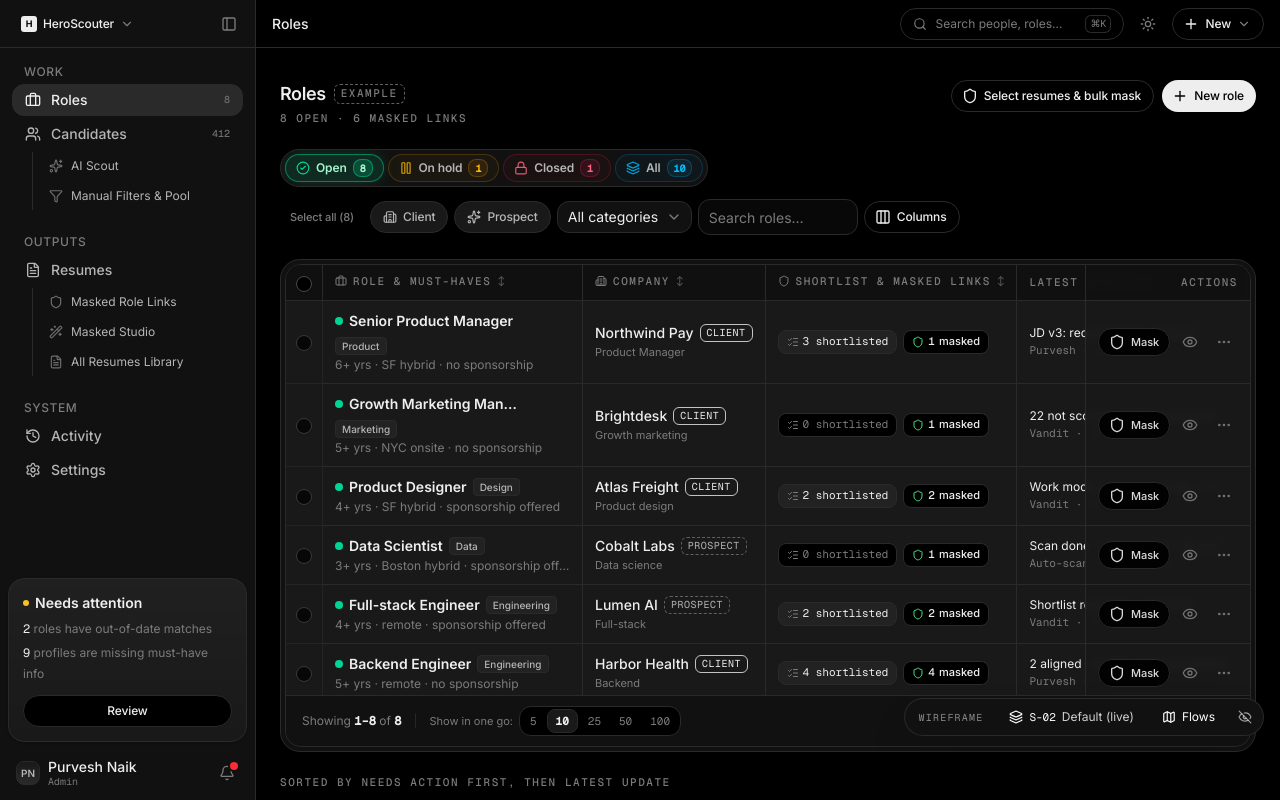
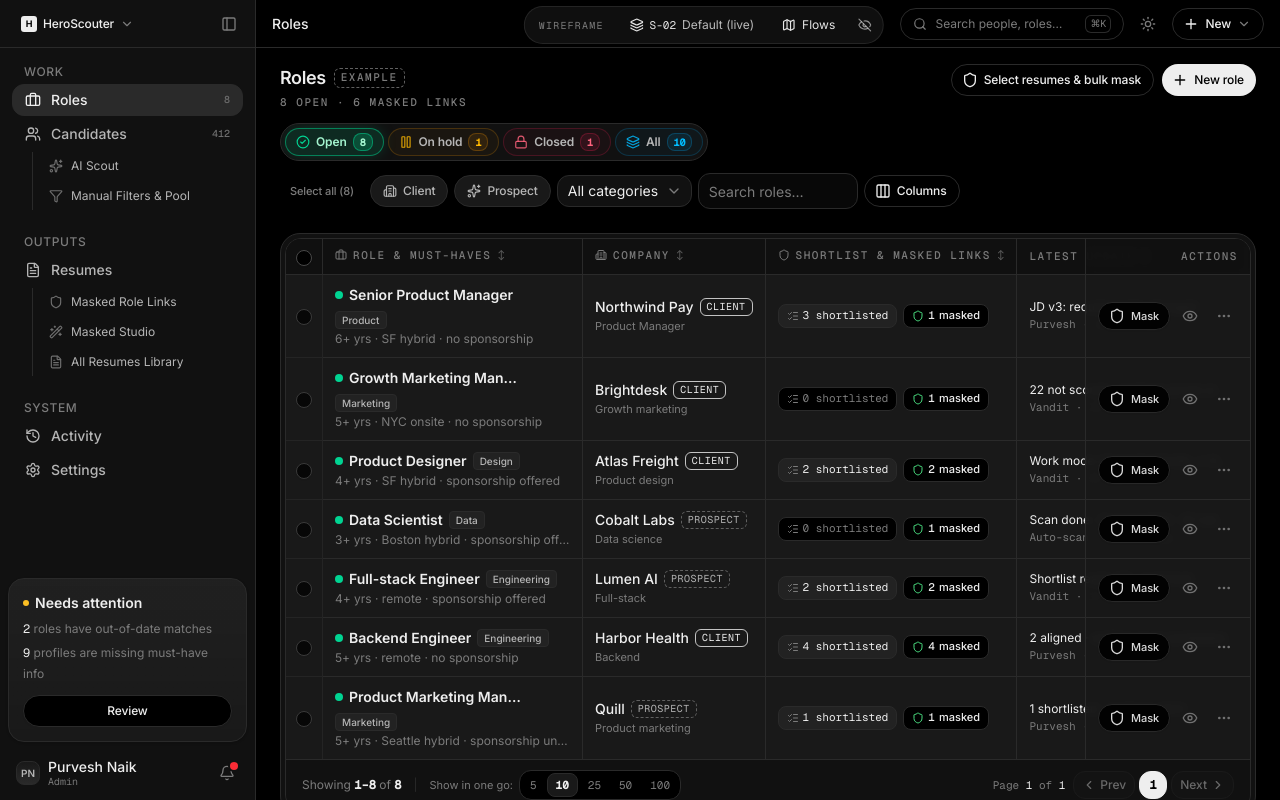
Before and after one commit to vanditdubeywork/HeroScouters, a React (Vite) app: page /#/roles in a window 1280 px wide. Built offline with nearby package versions, Linux system fonts and the light colour scheme.

Commit message:
Anchor table and pagination bar fixed to the bottom of the viewport

```diff
--- a/src/components/hs.tsx
+++ b/src/components/hs.tsx
@@ -155,7 +155,7 @@ function parseColStyle(w?: string): React.CSSProperties | undefined {
 export function DataTable<T extends { id: string }>({
   columns, rows, onRowClick, selectable, selected, onSelectedChange, loading, empty, rowActions, rowClassName, dense,
   columnMenu, isSelectable, quietCheckbox, caption, toolbar, stickyActions = true,
-  defaultPageSize = 10, pageSizeOptions = [5, 10, 25, 50, 100], totalPoolCount, footerNote, maxHeight = 'max-h-[430px]', paginated = true,
+  defaultPageSize = 10, pageSizeOptions = [5, 10, 25, 50, 100], totalPoolCount, footerNote, maxHeight = 'h-[calc(100vh-280px)] max-h-[calc(100vh-280px)]', paginated = true,
 }: {
   columns: Column<T>[]; rows: T[]; onRowClick?: (r: T) => void
   selectable?: boolean; selected?: string[]; onSelectedChange?: (ids: string[]) => void
@@ -219,13 +219,13 @@ export function DataTable<T extends { id: string }>({
   }
 
   return (
-    <section className="rounded-2xl border border-border bg-gray-100 p-1">
+    <section className="flex flex-col rounded-2xl border border-border bg-gray-100 p-1">
       {toolbar && (
-        <div className="flex flex-wrap items-center justify-between gap-2 px-3 py-2">
+        <div className="flex shrink-0 flex-wrap items-center justify-between gap-2 px-3 py-2">
           {toolbar}
         </div>
       )}
-      <div className="overflow-hidden rounded-xl border border-border bg-card">
+      <div className="flex flex-col overflow-hidden rounded-xl border border-border bg-card">
         {/* Locked-height internal scroll container with sticky header */}
         <div
           tabIndex={0}
@@ -374,9 +374,9 @@ export function DataTable<T extends { id: string }>({
           </table>
         </div>
 
-        {/* Bottom SaaS Page-Size ("Show in one go") & Pagination Footer Bar */}
+        {/* Bottom SaaS Page-Size ("Show in one go") & Pagination Footer Bar — Fixed/Docked at bottom of table */}
         {!loading && totalRows > 0 && paginated && (
-          <div className="flex flex-wrap items-center justify-between gap-3 border-t border-border bg-gray-100/90 px-4 py-2.5 text-xs">
+          <div className="sticky bottom-0 z-20 mt-auto flex shrink-0 flex-wrap items-center justify-between gap-3 border-t border-border bg-gray-100/95 px-4 py-2.5 text-xs backdrop-blur-xs">
             {/* Left: Range readout + Show results in one go selector */}
             <div className="flex flex-wrap items-center gap-3">
               <span className="text-muted-foreground">
--- a/src/screens/CandidatesList.tsx
+++ b/src/screens/CandidatesList.tsx
@@ -1283,7 +1283,7 @@ export function CandidatesList() {
 
   /* ---------- Shared Candidate Table View ---------- */
   const renderCandidateTableSection = (compactForSplitWorkspace = false) => (
-    <div className={compactForSplitWorkspace ? 'space-y-3' : 'space-y-6'}>
+    <div className={cn('flex flex-1 flex-col', compactForSplitWorkspace ? 'space-y-3' : 'space-y-4')}>
       {(selected.length > 0 || allMatching) && (
         <SelectionBar
           count={selected.length}
@@ -1362,7 +1362,7 @@ export function CandidatesList() {
           onMask={id => setBulkMaskCandIds([id])}
         />
       ) : (
-        <div onKeyDown={onTableKey}>
+        <div className="flex flex-1 flex-col" onKeyDown={onTableKey}>
           <DataTable
             caption="Candidates pool"
             dense={compactForSplitWorkspace}
@@ -1377,8 +1377,13 @@ export function CandidatesList() {
             onRowClick={c => setPreview(c.id)}
             defaultPageSize={10}
             totalPoolCount={count}
-            maxHeight="max-h-[430px]"
-            footerNote="P3: Missing fields pass as Assumed"
+            maxHeight={
+              compactForSplitWorkspace
+                ? 'h-[calc(100vh-285px)] max-h-[calc(100vh-285px)]'
+                : consoleExpanded
+                  ? 'h-[calc(100vh-520px)] max-h-[calc(100vh-520px)] min-h-[260px]'
+                  : 'h-[calc(100vh-352px)] max-h-[calc(100vh-352px)]'
+            }
             rowActions={c => compactForSplitWorkspace ? (
               <>
                 <Button variant="outline" size="sm" icon={<Shield />} title="Select resume & mask for a role" onClick={() => setBulkMaskCandIds([c.id])}>Mask</Button>
@@ -2100,9 +2105,9 @@ export function CandidatesList() {
            2. 11-Dimension Structured Filter Console (expandable/collapsible)
            3. Table View (with row click opening S-08 Slide-Over Sidebar) & Split Detail View (CandidateSplitView)
            ====================================================================== */
-        <div className="space-y-6">
+        <div className="flex flex-1 flex-col gap-4">
           {/* Unified Double-Bezel Command & Filter Console (Sheets FilterBar + Quick Presets + Expandable 11-Dimension Grid) */}
-          <section className="relative z-20 rounded-2xl border border-border bg-gray-100 p-1">
+          <section className="relative z-20 shrink-0 rounded-2xl border border-border bg-gray-100 p-1">
             <div className="divide-y divide-border rounded-xl border border-border bg-card">
               {/* Row 1: Single-Line Unified Command Bar (Search · Quick Presets · 11-Dim Drawer Toggle · View Switcher · Export) */}
               <div className="flex h-12 flex-wrap items-center justify-between gap-2 rounded-t-xl bg-gray-100/90 px-4">
@@ -2783,8 +2788,8 @@ function CandidateSplitView({
       <div className="overflow-hidden rounded-xl border border-border bg-card">
         <div className="grid grid-cols-1 divide-y divide-border lg:grid-cols-[1.06fr_1fr] lg:divide-x lg:divide-y-0">
           {/* ==================== LEFT PANE: Locked-Height Scrollable Table ==================== */}
-          <div className="min-w-0">
-            <div tabIndex={0} role="region" aria-label="Candidates split list" className="max-h-[460px] overflow-y-auto outline-none">
+          <div className="flex min-w-0 flex-col">
+            <div tabIndex={0} role="region" aria-label="Candidates split list" className="h-[calc(100vh-352px)] max-h-[calc(100vh-352px)] overflow-y-auto outline-none">
               <table className="w-full table-fixed border-separate border-spacing-0 text-left text-xs">
                 <thead className="sticky top-0 z-20 bg-gray-100">
                   <tr className="h-10 divide-x divide-border bg-gray-100/95 text-gray-1000 [&>th]:border-b [&>th]:border-border">
--- a/src/screens/RolesList.tsx
+++ b/src/screens/RolesList.tsx
@@ -576,7 +576,6 @@ export function RolesList() {
               />
             }
           />
-          <p className="eyebrow text-[10px] text-gray-1000">Sorted by needs action first, then latest update</p>
         </div>
       )}
 
--- a/src/shell/AppShell.tsx
+++ b/src/shell/AppShell.tsx
@@ -316,16 +316,16 @@ function WireframeToolbar() {
   if (hidden) {
     return (
       <button onClick={() => setHidden(false)} title="Show wireframe controls"
-        className="fixed bottom-4 left-4 z-[55] flex size-8 items-center justify-center rounded-full border border-white/10 bg-[#111] text-white shadow-xl md:left-[calc(16rem+16px)]">
+        className="fixed top-2 left-1/2 z-[55] flex size-8 -translate-x-1/2 items-center justify-center rounded-full border border-white/10 bg-[#111] text-white shadow-xl">
         <Eye className="size-4" />
       </button>
     )
   }
 
   return (
-    <div className="fixed right-4 bottom-16 z-[55]">
+    <div className="fixed top-1.5 left-[55%] z-[55] -translate-x-1/2 opacity-90 transition-opacity hover:opacity-100">
       {open && (
-        <div className="anim-pop absolute right-0 bottom-full mb-2 w-[380px] rounded-2xl border border-white/10 bg-[#111] p-1.5 text-white shadow-2xl">
+        <div className="anim-pop absolute top-full left-1/2 mt-2 w-[380px] -translate-x-1/2 rounded-2xl border border-white/10 bg-[#111] p-1.5 text-white shadow-2xl">
           {open === 'states' && cur && (
             <div>
               <div className="px-2.5 pt-1.5 pb-2 font-mono text-[10px] tracking-[0.12em] text-white/50 uppercase">{cur.screenId} · {cur.title} · states</div>
@@ -390,7 +390,7 @@ export function ScrollPage({ children, className, footer }: { children: React.Re
   return (
     <div className="flex h-full flex-col">
       <div className="no-scrollbar min-h-0 flex-1 overflow-y-auto">
-        <div className={cn('mx-auto w-full space-y-6 px-4 py-6 sm:px-6 sm:py-8 pb-24', className)}>{children}</div>
+        <div className={cn('mx-auto flex min-h-full w-full flex-col gap-3.5 px-4 pt-4 pb-2.5 sm:px-6', className)}>{children}</div>
       </div>
       {footer}
     </div>
```
